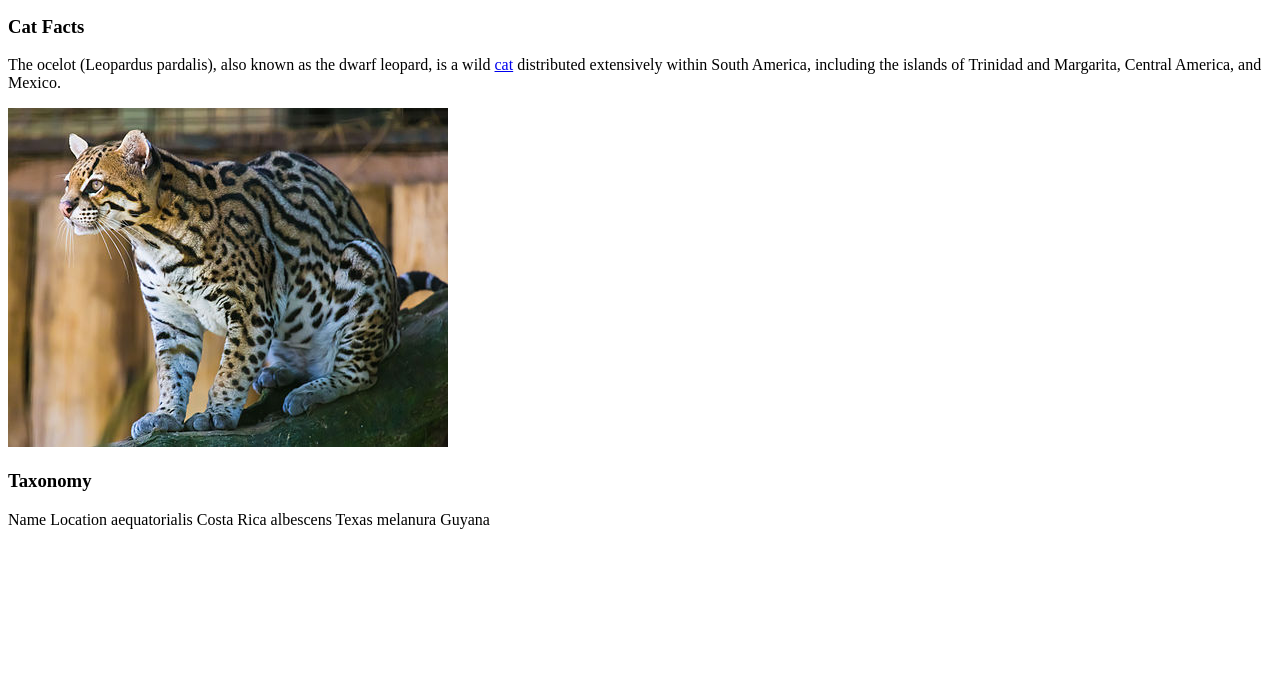
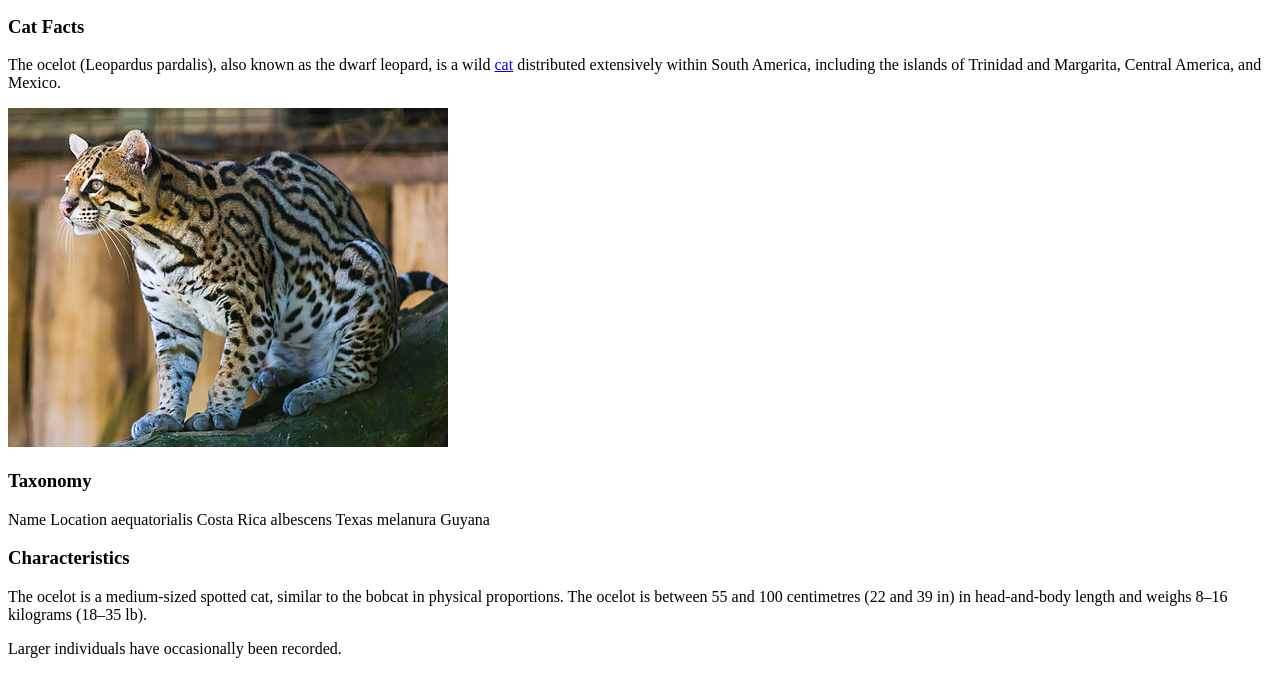
Before and after one commit to daniellezpalmer/code-HTML-to-spec, a plain HTML site: page index.html in a window 1280 px wide. Shown: the part 105-800 px from the top of the page. Drawn offline with Linux system fonts and the light colour scheme.

Commit message:
Added characteristics section utilizing article and aside tags

```diff
--- a/index.html
+++ b/index.html
@@ -33,5 +33,14 @@
         <td>Guyana</td>
       </tr>
     </section>
+    <section>
+      <h3>Characteristics</h3>
+      <article>
+        <p>The ocelot is a medium-sized spotted cat, similar to the bobcat in physical proportions. The ocelot is between 55 and 100 centimetres (22 and 39 in) in head-and-body length and weighs 8–16 kilograms (18–35 lb).</p>
+        <aside>
+          <p>Larger individuals have occasionally been recorded.</p>
+        </aside>
+      </article>
+    </section>
   </body>
 </html>
```
